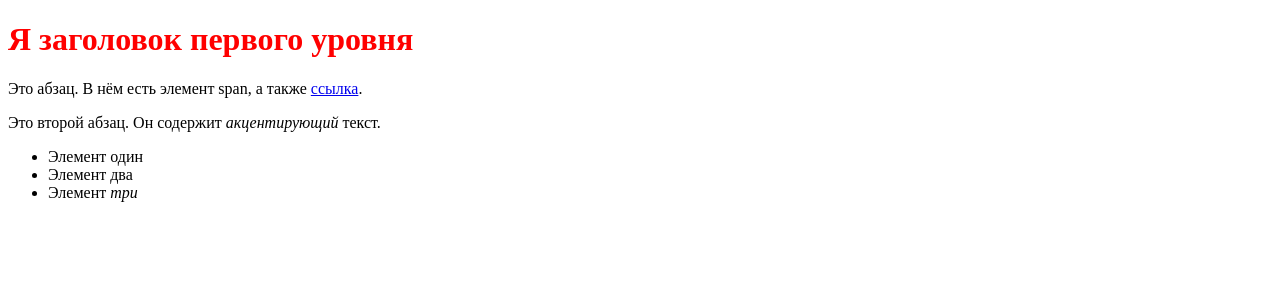
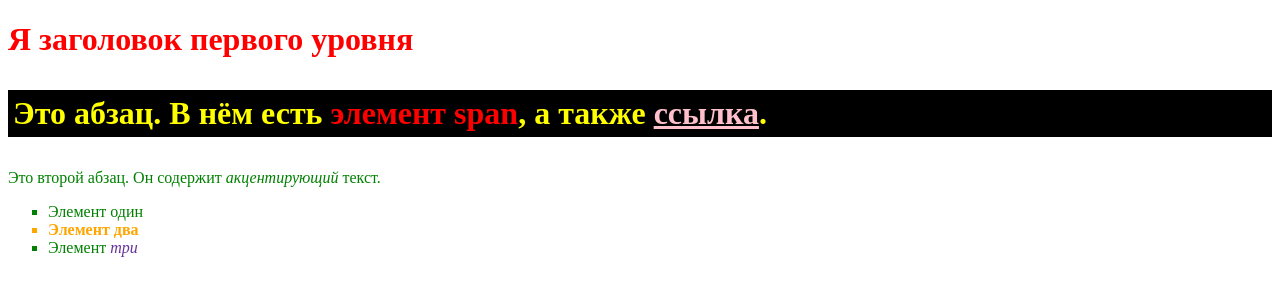
Before and after one commit to Nikolaev22/training, a plain HTML site: page Начало работы с CSS/index.html in a window 1280 px wide. Drawn offline with Linux system fonts and the light colour scheme.

Commit message:
Update styles.css

```diff
--- a/Начало работы с CSS/styles.css
+++ b/Начало работы с CSS/styles.css
@@ -1,3 +1,36 @@
 h1{
     color: red;
 }
+P,li{
+    color: green;
+}
+li{
+    list-style-type: square;
+}
+.special{
+    color: orange;
+    font-weight: bold;
+}
+li em{
+    color:rebeccapurple;
+}
+h1 + p{
+    font-size: 200%
+}
+p span{
+    color: red;
+}
+a:link{
+    color: pink;
+}
+a:visited{
+    color: green;
+}
+a:hover{
+    text-decoration: none;
+}
+body h1 + p.special {
+    color: yellow;
+    background-color: black;
+    padding: 5px;
+  }
```
